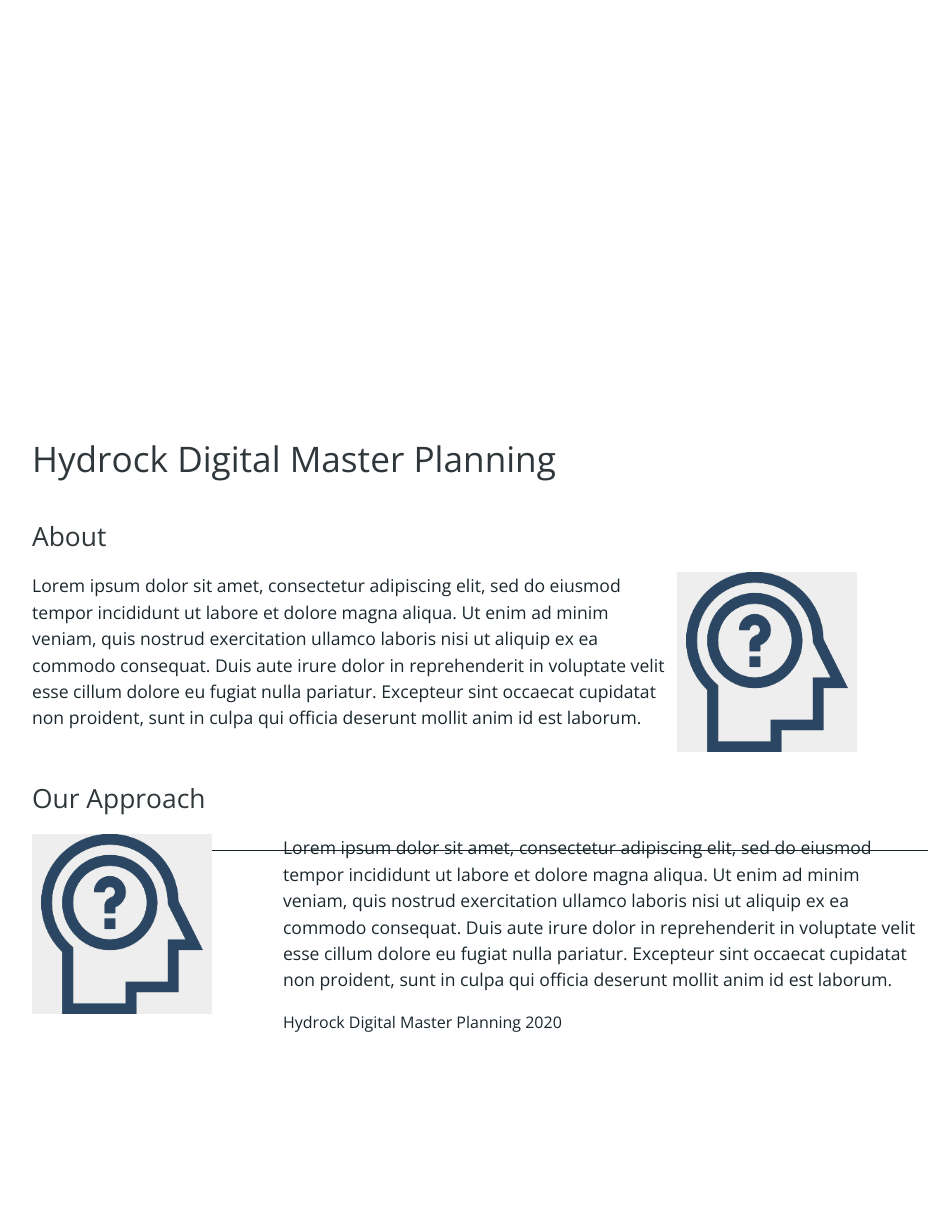
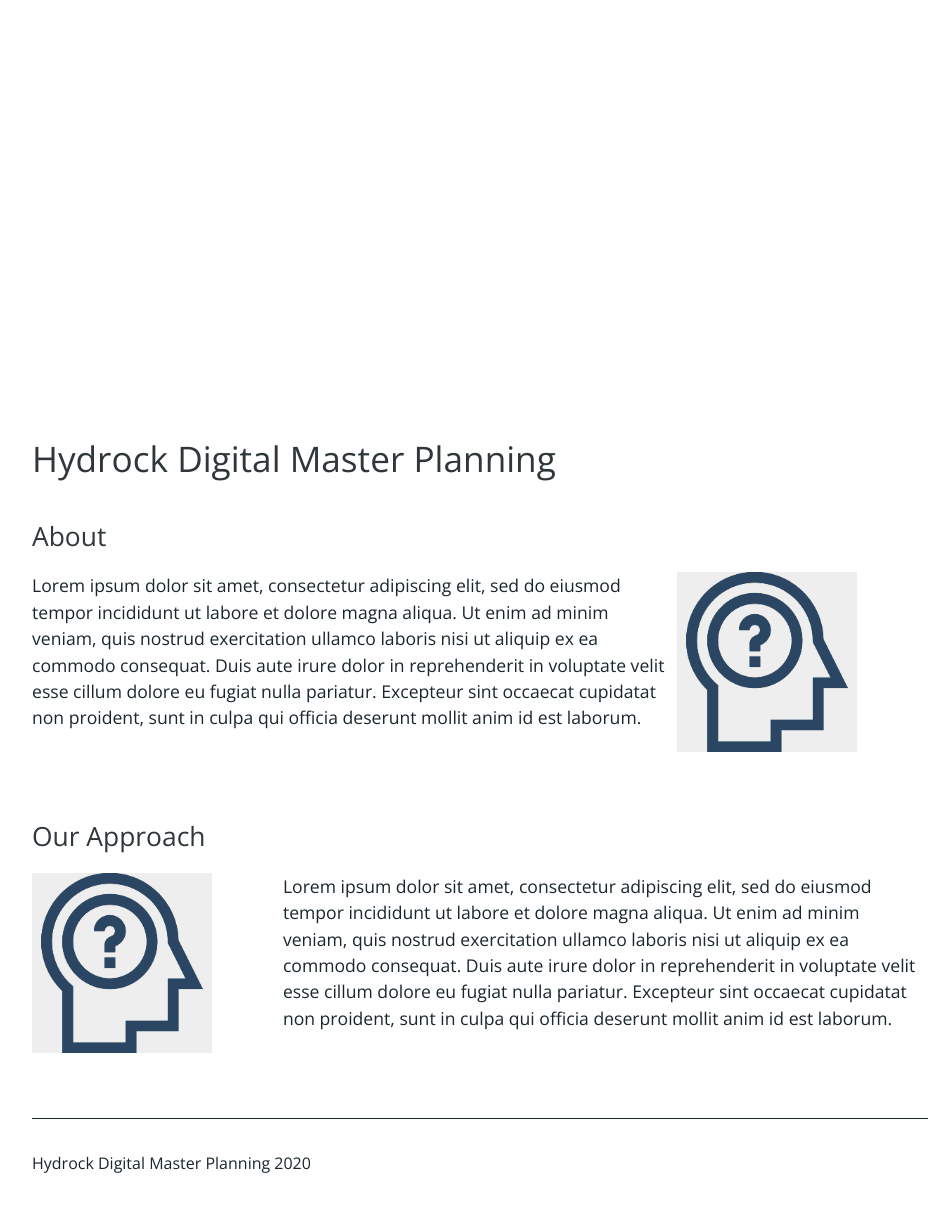
Before and after one commit to HydrockEngineering/DigitalMasterPlanning, a Jekyll site: the page built from index.md, in a window 1280 px wide. Shown: the whole page, without its empty margins (160-1106 px from the left). Built offline with Jekyll 4.4.1, drawn with Linux system fonts in a browser that asks for light colours; our own code applies the rules of GitHub Pages for plain Markdown files; the repository's description, which GitHub fills in, is left out; before the commit the page ends 1066 px from its top, so only the background shows below that.

Commit message:
Update jekyll-theme-cayman.scss

```diff
--- a/_sass/jekyll-theme-cayman.scss
+++ b/_sass/jekyll-theme-cayman.scss
@@ -406,7 +406,7 @@
   }
 }
 
-#intro {
+.sub-wrap {
   position:relative;
   display:inline-block;
 }
```
